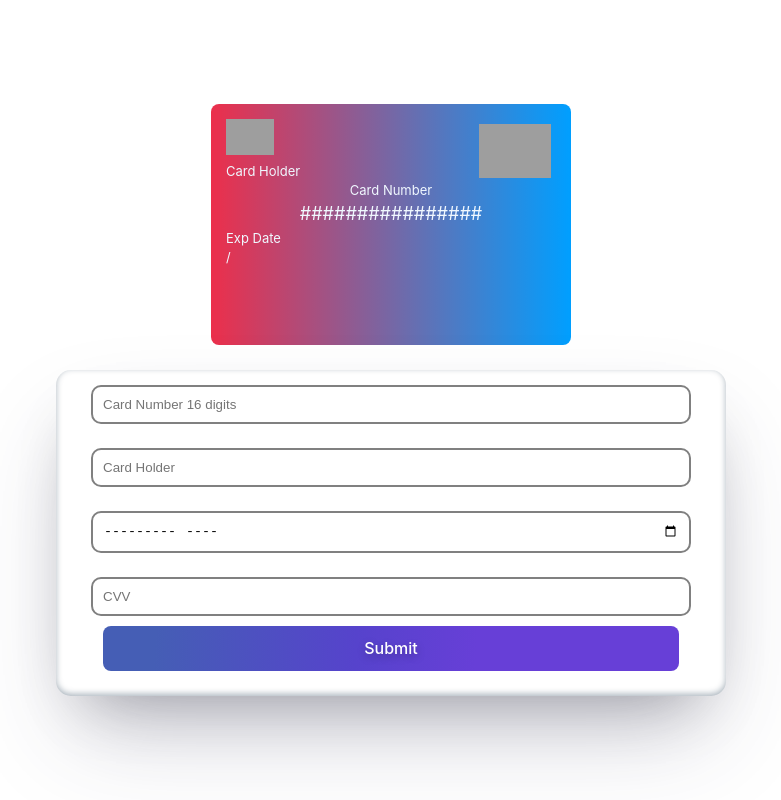
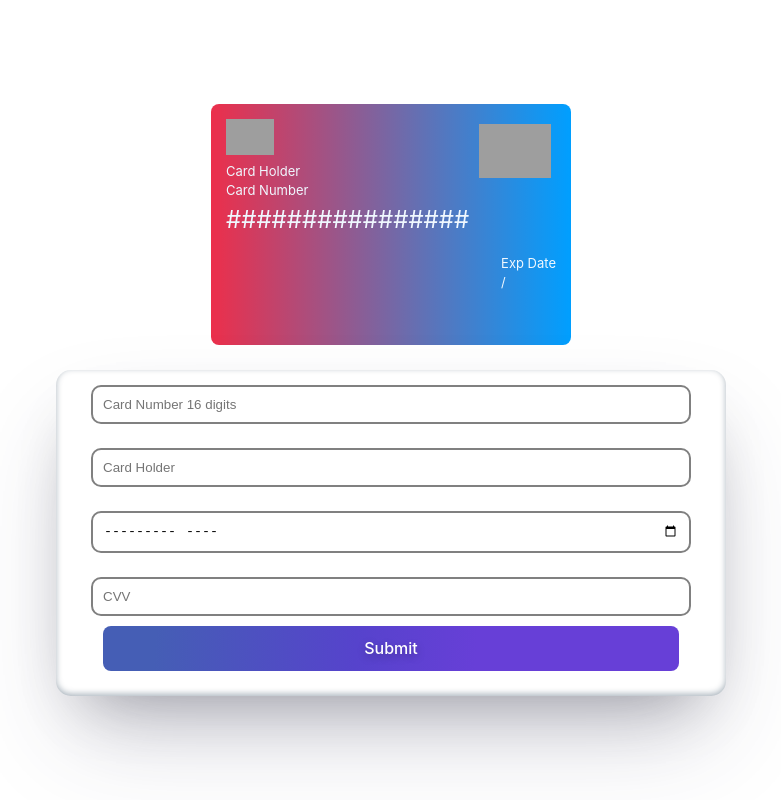
Before and after one commit to NiphoMathibela/DSW-Assignment-Q1, a React (Vite) app: page / in a window 1280 px wide. Shown: the whole page, without its empty margins (249-1030 px from the left). Built offline with nearby package versions, Linux system fonts and the light colour scheme; grey boxes are pictures that could not be loaded.

Commit message:
3 files modified

```diff
--- a/src/App.jsx
+++ b/src/App.jsx
@@ -71,7 +71,10 @@ function App() {
     } else if(currentYear == expYear){
       setMessage("Your card is nearly expired")
       return;
-    } else{
+    } else if(currentYear > expYear){
+      setMessage("Your card is expired")
+      return;
+    }else{
       console.log("All good!")
     }
 
--- a/src/assets/Card.css
+++ b/src/assets/Card.css
@@ -22,12 +22,11 @@
 
 .cardNum{
   width: 100%;
-  text-align: center;
-  font-size: large;
+  font-size: x-large;
 
 }
 
-.card-strip{
+.cvv{
   width: 100%;
   height: 40px;
   margin-top: 30px;
@@ -35,6 +34,7 @@
   border-radius: 8px;
 }
 
-.cvv{
-  margin: 20px 0 0 15px;
+.expDate{
+  float: right;
+  bottom: 0px;
 }
--- a/src/assets/Card.jsx
+++ b/src/assets/Card.jsx
@@ -20,17 +20,14 @@ const Card = (props) => {
         <p>{props.cardNum}</p>
       </div>
 
-      <div>
-
-        <p className= "expDate">Exp Date</p>
+      <div className= "expDate">
+        <p>Exp Date</p>
         <p>{props.expMonth}/{props.expYear}</p>
       </div>
       </div>
       :
     <div className= "card">
-        <div className= "card-strip">
-          <p className= "cvv">CVV {props.cvv}</p>
-        </div>
+        <p className= "cvv">CVV {props.cvv}</p>
     </div>}
     </div>
 
```
